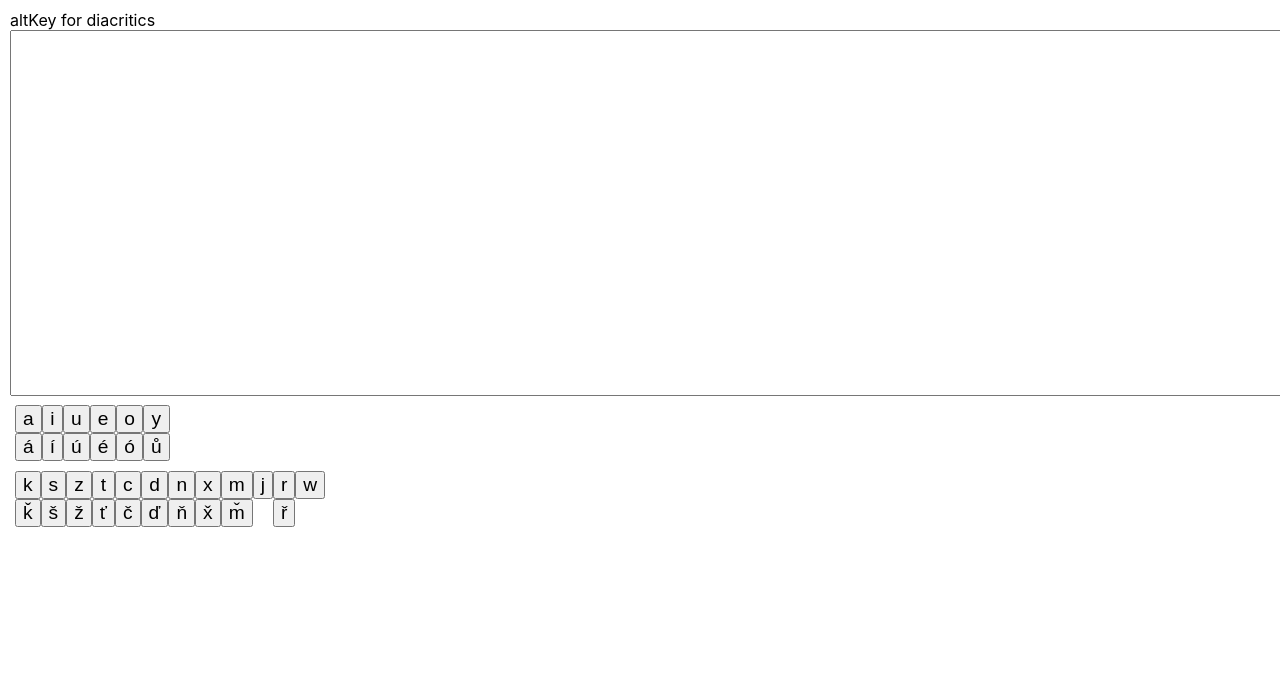
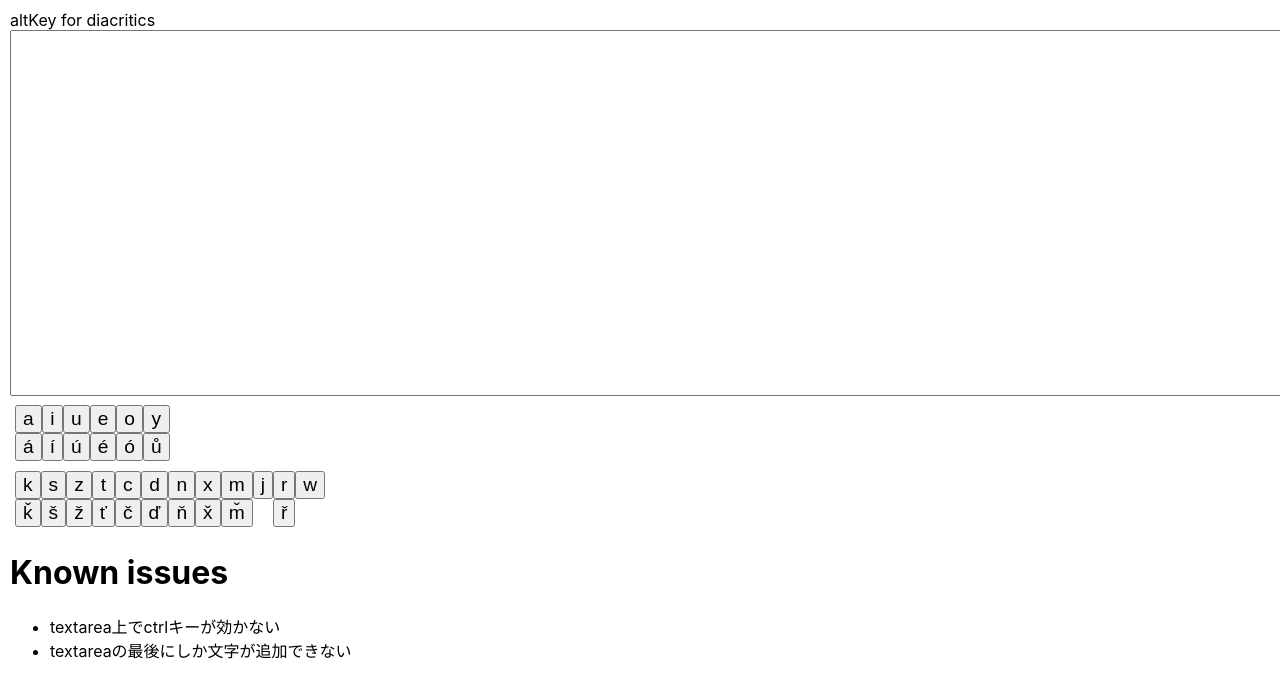
Before and after one commit to yuchiki/nishigana, a React (Create React App) app: page / in a window 1280 px wide. Shown: the top 698 px of the page. Built offline with nearby package versions, Linux system fonts and the light colour scheme.

Commit message:
add known issues

```diff
--- a/src/App.tsx
+++ b/src/App.tsx
@@ -33,6 +33,13 @@ function App() {
         isCapital={isCapital}
         appender={appender}
       />
+      <div>
+        <h1>Known issues</h1>
+        <ul>
+          <li>textarea上でctrlキーが効かない</li>
+          <li>textareaの最後にしか文字が追加できない</li>
+        </ul>
+      </div>
     </div>
   );
 }
```
